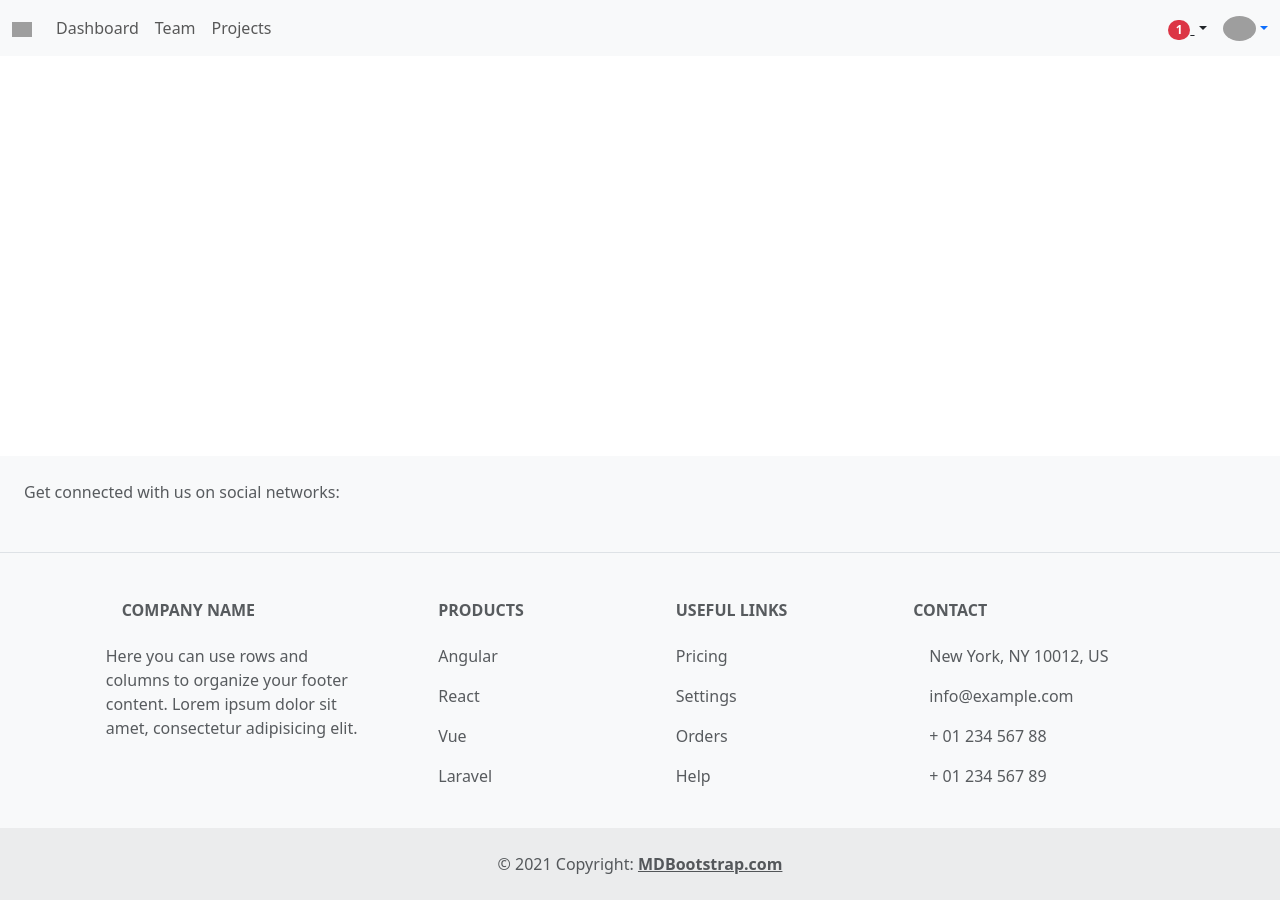
After one commit to kishorekala/careerapp, a Flask app: template templates/others/view.html in a window 1280 px wide. The commit adds this page. Run offline with Flask 3, Linux system fonts and the light colour scheme; the template is opened without the code that fills it, so the values that code supplies are empty; grey boxes are pictures that could not be loaded.

Commit message:
Add other folder for feature purpose

```diff
--- a/app.py
+++ b/app.py
@@ -31,7 +31,7 @@ JOBS = [
 
 @app.route("/")
 def hello():
-  return render_template('home.html', jobs=JOBS, company_name='')
+  return render_template('home.html', jobs=JOBS, company_name='Dot')
 
 
 @app.route("/api/jobs")
--- /dev/null
+++ b/static/js/myScript.js
@@ -0,0 +1,4 @@
+// Initialization for ES Users
+import { Dropdown, Collapse, initMDB } from "mdb-ui-kit";
+
+initMDB({ Dropdown, Collapse });
--- /dev/null
+++ b/templates/others/nav.html
@@ -0,0 +1,207 @@
+<!-- Navbar -->
+<nav class="navbar navbar-expand-lg navbar-light bg-light">
+  <!-- Container wrapper -->
+  <div class="container-fluid">
+    <!-- Toggle button -->
+    <button class="navbar-toggler" type="button" data-mdb-toggle="collapse" data-mdb-target="#navbarSupportedContent" aria-controls="navbarSupportedContent" aria-expanded="false" aria-label="Toggle navigation">
+      <i class="fas fa-bars"></i>
+    </button>
+
+    <!-- Collapsible wrapper -->
+    <div class="collapse navbar-collapse" id="navbarSupportedContent">
+      <!-- Navbar brand -->
+      <a class="navbar-brand mt-2 mt-lg-0" href="#">
+        <img src="https://mdbcdn.b-cdn.net/img/logo/mdb-transaprent-noshadows.webp" height="15" alt="MDB Logo" loading="lazy" />
+      </a>
+      <!-- Left links -->
+      <ul class="navbar-nav me-auto mb-2 mb-lg-0">
+        <li class="nav-item">
+          <a class="nav-link" href="#">Dashboard</a>
+        </li>
+        <li class="nav-item">
+          <a class="nav-link" href="#">Team</a>
+        </li>
+        <li class="nav-item">
+          <a class="nav-link" href="#">Projects</a>
+        </li>
+      </ul>
+      <!-- Left links -->
+    </div>
+    <!-- Collapsible wrapper -->
+
+    <!-- Right elements -->
+    <div class="d-flex align-items-center">
+      <!-- Icon -->
+      <a class="text-reset me-3" href="#">
+        <i class="fas fa-shopping-cart"></i>
+      </a>
+
+      <!-- Notifications -->
+      <div class="dropdown">
+        <a class="text-reset me-3 dropdown-toggle hidden-arrow" href="#" id="navbarDropdownMenuLink" role="button" data-mdb-toggle="dropdown" aria-expanded="false">
+          <i class="fas fa-bell"></i>
+          <span class="badge rounded-pill badge-notification bg-danger">1</span>
+        </a>
+        <ul class="dropdown-menu dropdown-menu-end" aria-labelledby="navbarDropdownMenuLink">
+          <li>
+            <a class="dropdown-item" href="#">Some news</a>
+          </li>
+          <li>
+            <a class="dropdown-item" href="#">Another news</a>
+          </li>
+          <li>
+            <a class="dropdown-item" href="#">Something else here</a>
+          </li>
+        </ul>
+      </div>
+      <!-- Avatar -->
+      <div class="dropdown">
+        <a class="dropdown-toggle d-flex align-items-center hidden-arrow" href="#" id="navbarDropdownMenuAvatar" role="button" data-mdb-toggle="dropdown" aria-expanded="false">
+          <img src="https://mdbcdn.b-cdn.net/img/new/avatars/2.webp" class="rounded-circle" height="25" alt="Black and White Portrait of a Man" loading="lazy" />
+        </a>
+        <ul class="dropdown-menu dropdown-menu-end" aria-labelledby="navbarDropdownMenuAvatar">
+          <li>
+            <a class="dropdown-item" href="#">My profile</a>
+          </li>
+          <li>
+            <a class="dropdown-item" href="#">Settings</a>
+          </li>
+          <li>
+            <a class="dropdown-item" href="#">Logout</a>
+          </li>
+        </ul>
+      </div>
+    </div>
+    <!-- Right elements -->
+  </div>
+  <!-- Container wrapper -->
+</nav>
+<!-- Navbar -->
+
+<div class="container" style="height: 50vh;">
+
+</div>
+
+<!-- Footer -->
+<footer class="text-center text-lg-start bg-light text-muted">
+  <!-- Section: Social media -->
+  <section class=" p-4 border-bottom">
+    <!-- Left -->
+    <div class="me-5 d-none d-lg-block">
+      <span>Get connected with us on social networks:</span>
+    </div>
+    <!-- Left -->
+
+    <!-- Right -->
+    <div>
+      <a href="" class="me-4 text-reset">
+        <i class="fab fa-facebook-f"></i>
+        <i class="bi bi-facebook"></i>
+      </a>
+      <a href="" class="me-4 text-reset">
+        <i class="fab fa-twitter"></i>
+      </a>
+      <a href="" class="me-4 text-reset">
+        <i class="fab fa-google"></i>
+      </a>
+      <a href="" class="me-4 text-reset">
+        <i class="fab fa-instagram"></i>
+      </a>
+      <a href="" class="me-4 text-reset">
+        <i class="fab fa-linkedin"></i>
+      </a>
+      <a href="" class="me-4 text-reset">
+        <i class="fab fa-github"></i>
+      </a>
+    </div>
+    <!-- Right -->
+  </section>
+  <!-- Section: Social media -->
+
+  <!-- Section: Links  -->
+  <section class="">
+    <div class="container text-center text-md-start mt-5">
+      <!-- Grid row -->
+      <div class="row mt-3">
+        <!-- Grid column -->
+        <div class="col-md-3 col-lg-4 col-xl-3 mx-auto mb-4">
+          <!-- Content -->
+          <h6 class="text-uppercase fw-bold mb-4">
+            <i class="fas fa-gem me-3"></i>Company name
+          </h6>
+          <p>
+            Here you can use rows and columns to organize your footer content. Lorem ipsum
+            dolor sit amet, consectetur adipisicing elit.
+          </p>
+        </div>
+        <!-- Grid column -->
+
+        <!-- Grid column -->
+        <div class="col-md-2 col-lg-2 col-xl-2 mx-auto mb-4">
+          <!-- Links -->
+          <h6 class="text-uppercase fw-bold mb-4">
+            Products
+          </h6>
+          <p>
+            <a href="#!" class="text-reset text-decoration-none">Angular</a>
+          </p>
+          <p>
+            <a href="#!" class="text-reset text-decoration-none">React</a>
+          </p>
+          <p>
+            <a href="#!" class="text-reset text-decoration-none">Vue</a>
+          </p>
+          <p>
+            <a href="#!" class="text-reset text-decoration-none">Laravel</a>
+          </p>
+        </div>
+        <!-- Grid column -->
+
+        <!-- Grid column -->
+        <div class="col-md-3 col-lg-2 col-xl-2 mx-auto mb-4">
+          <!-- Links -->
+          <h6 class="text-uppercase fw-bold mb-4">
+            Useful links
+          </h6>
+          <p>
+            <a href="#!" class="text-reset text-decoration-none ">Pricing</a>
+          </p>
+          <p>
+            <a href="#!" class="text-reset text-decoration-none">Settings</a>
+          </p>
+          <p>
+            <a href="#!" class="text-reset text-decoration-none">Orders</a>
+          </p>
+          <p>
+            <a href="#!" class="text-reset text-decoration-none">Help</a>
+          </p>
+        </div>
+        <!-- Grid column -->
+
+        <!-- Grid column -->
+        <div class="col-md-4 col-lg-3 col-xl-3 mx-auto mb-md-0 mb-4">
+          <!-- Links -->
+          <h6 class="text-uppercase fw-bold mb-4">Contact</h6>
+          <p><i class="fas fa-home me-3"></i> New York, NY 10012, US</p>
+          <p>
+            <i class="fas fa-envelope me-3"></i>
+            info@example.com
+          </p>
+          <p><i class="fas fa-phone me-3"></i> + 01 234 567 88</p>
+          <p><i class="fas fa-print me-3"></i> + 01 234 567 89</p>
+        </div>
+        <!-- Grid column -->
+      </div>
+      <!-- Grid row -->
+    </div>
+  </section>
+  <!-- Section: Links  -->
+
+  <!-- Copyright -->
+  <div class="text-center p-4" style="background-color: rgba(0, 0, 0, 0.05);">
+    © 2021 Copyright:
+    <a class="text-reset fw-bold" href="https://mdbootstrap.com/">MDBootstrap.com</a>
+  </div>
+  <!-- Copyright -->
+</footer>
+<!-- Footer -->
--- /dev/null
+++ b/templates/others/view.html
@@ -0,0 +1,21 @@
+<!DOCTYPE html>
+<html lang="en">
+  <head>
+    <meta charset="utf-8">
+    <meta name="viewport" content="width=device-width, initial-scale=1, shrink-to-fit=no">
+    <link href="https://cdn.jsdelivr.net/npm/bootstrap@5.3.2/dist/css/bootstrap.min.css" rel="stylesheet" integrity="sha384-T3c6CoIi6uLrA9TneNEoa7RxnatzjcDSCmG1MXxSR1GAsXEV/Dwwykc2MPK8M2HN" crossorigin="anonymous">
+
+    <meta name="description" content="">
+    <meta name="author" content="">
+    <link rel="icon" href="/docs/4.0/assets/img/favicons/favicon.ico">
+    <link rel="stylesheet" href="/static/css/dotstyle.css">
+    <script src="/static/js/myScript.js"></script>
+    <title> Career App</title>
+    <style>
+
+    </style>
+  </head>
+  <body>
+    {% include 'nav.html' %}
+  </div>
+  </body>
```
Also changed, not shown: static/docstyle.css (added, +39 -0 lines), templates/footer.html (added, +121 -0 lines), templates/home.html (+6 -6 lines), templates/jobitem.html (+7 -3 lines), templates/others/app_bkps.py (added, +41 -0 lines), templates/others/contact.html (added, +24 -0 lines), templates/others/footer2.html (added, +170 -0 lines), templates/others/index.html (added, +30 -0 lines), templates/others/thank.html (added, +10 -0 lines).
